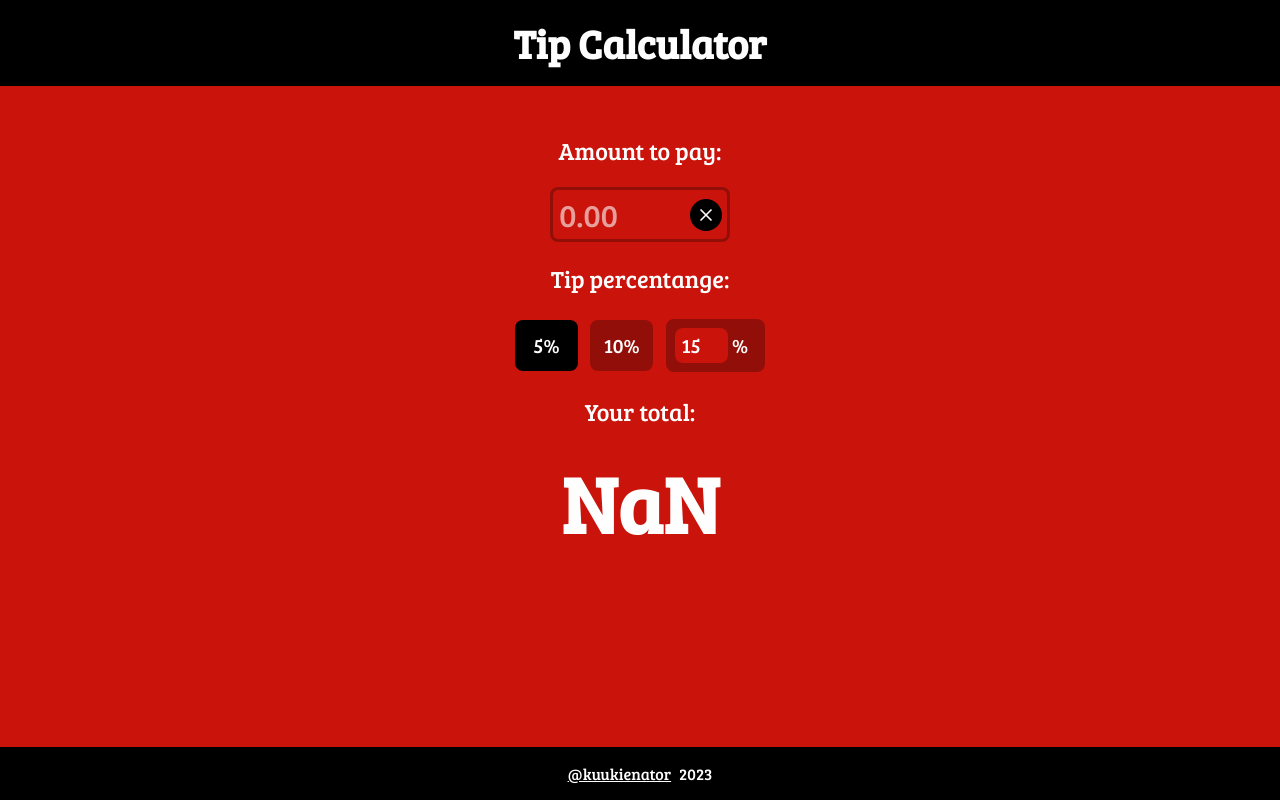
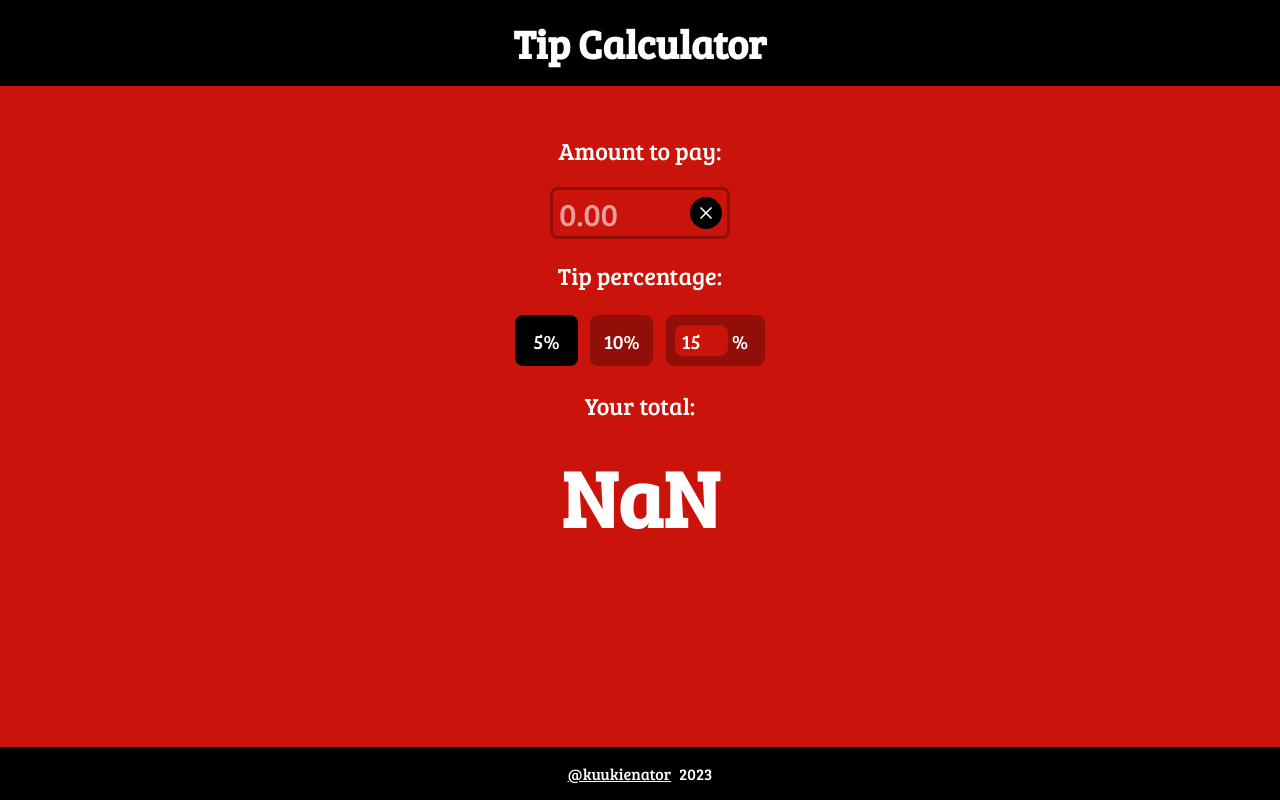
Before and after one commit to kuukienator/tip-calculator, a SvelteKit app: page / in a window 1280 px wide. Built offline with nearby package versions, Linux system fonts and the light colour scheme.

Commit message:
Fix typo in label text and adjust button padding style

```diff
--- a/src/routes/+page.svelte
+++ b/src/routes/+page.svelte
@@ -68,7 +68,7 @@
 		</span>
 	</p>
 
-	<p class="text">Tip percentange:</p>
+	<p class="text">Tip percentage:</p>
 	<div class="percentageInputWrapper">
 		{#each percentageOptions as { id, label }}
 			<div>
@@ -117,7 +117,7 @@
 		outline: none;
 		background-color: #c9130b;
 		border-radius: 0.5rem;
-		padding: 0.2rem 0.4rem;
+		padding: 0.1rem 0.4rem;
 		color: #fefefe;
 	}
 
```
